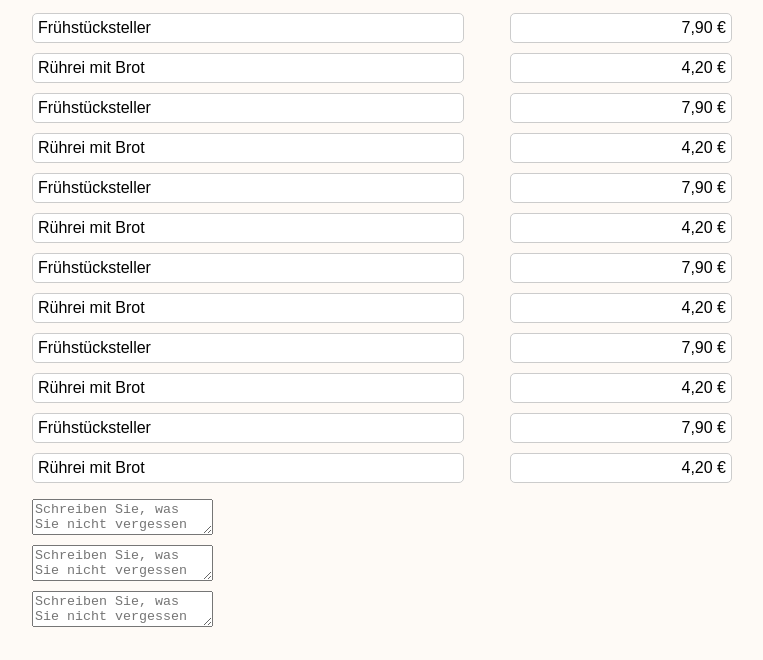
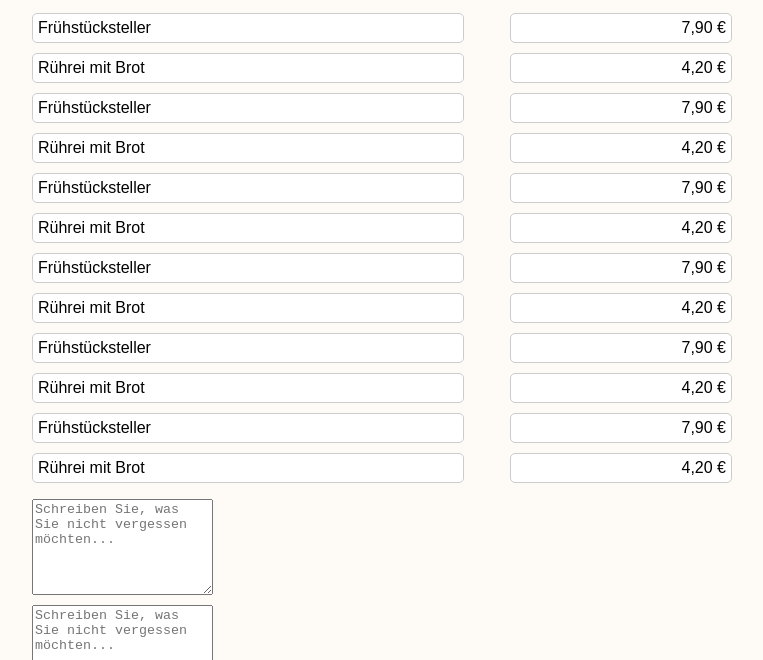
Before and after one commit to valdrin2001/adminzendler, a plain HTML site: page index.html in a window 1280 px wide. Shown: the part 121-781 px from the top of the page, without its empty margins (258-1021 px from the left). Drawn offline with Linux system fonts and the light colour scheme.

Commit message:
Update index.html

```diff
--- a/index.html
+++ b/index.html
@@ -111,13 +111,13 @@
 
 <ul>
   <li>
-    <textarea id="itemName1" rows="2" placeholder="Schreiben Sie, was Sie nicht vergessen möchten..."></textarea>
+    <textarea id="itemName1" rows="6" placeholder="Schreiben Sie, was Sie nicht vergessen möchten..."></textarea>
   </li>
   <li>
-    <textarea id="itemName2" rows="2" placeholder="Schreiben Sie, was Sie nicht vergessen möchten..."></textarea>
+    <textarea id="itemName2" rows="6" placeholder="Schreiben Sie, was Sie nicht vergessen möchten..."></textarea>
   </li>
   <li>
-    <textarea id="itemName3" rows="2" placeholder="Schreiben Sie, was Sie nicht vergessen möchten..."></textarea>
+    <textarea id="itemName3" rows="6" placeholder="Schreiben Sie, was Sie nicht vergessen möchten..."></textarea>
   </li>
 </ul>
 
```
